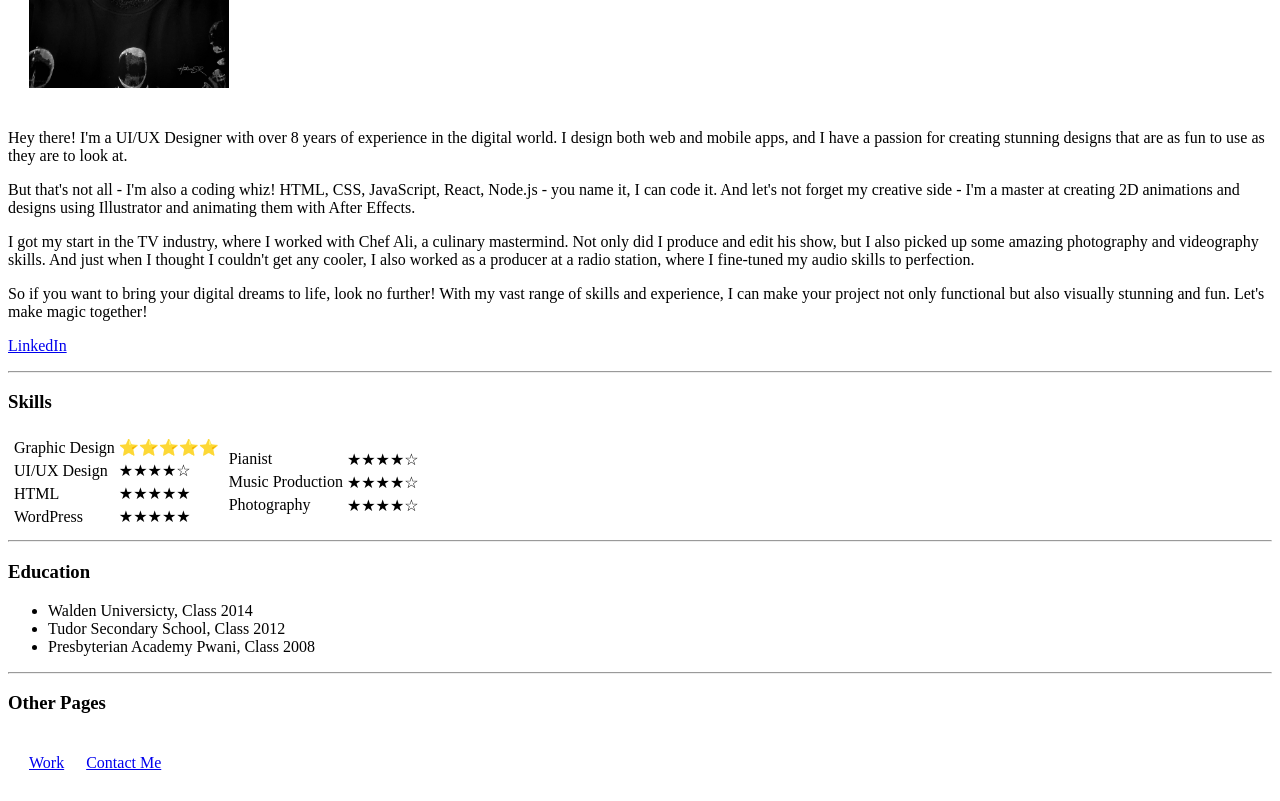
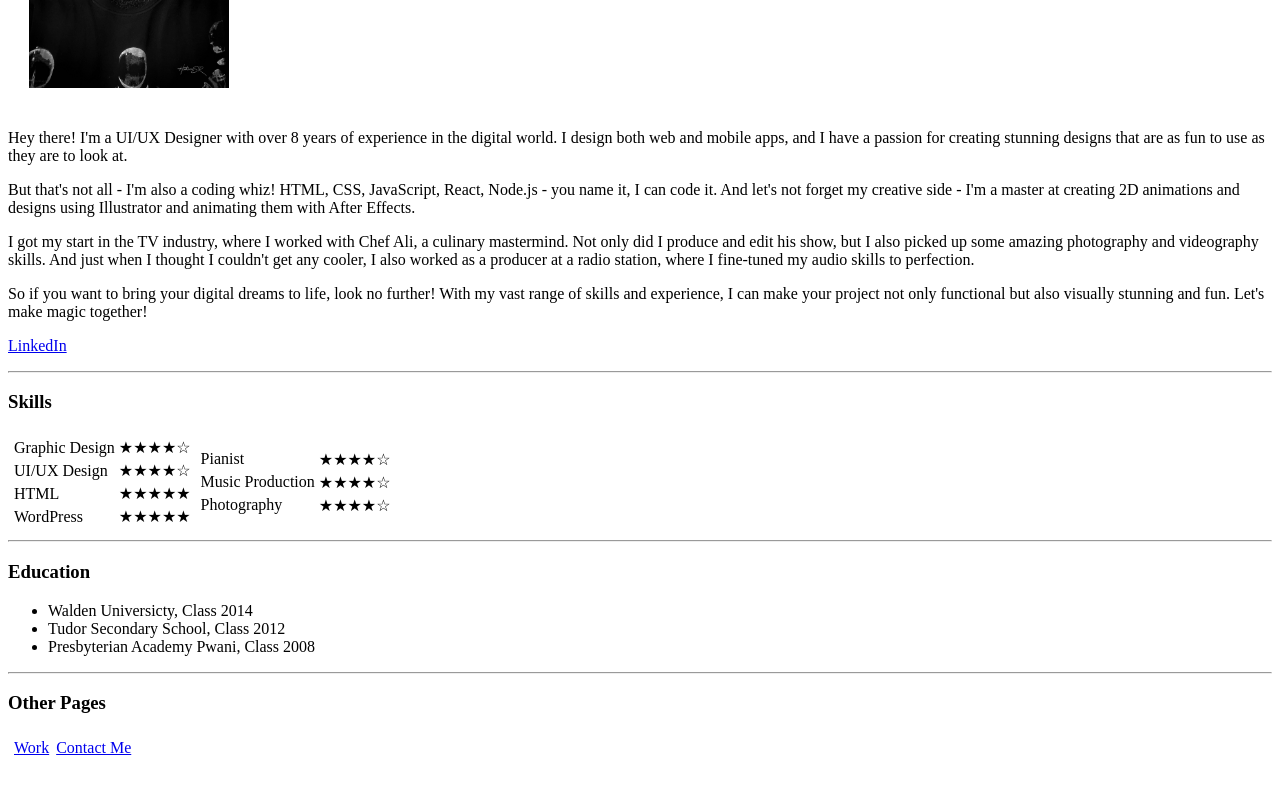
Before and after one commit to HetchSR/cv, a plain HTML site: page index.html in a window 1280 px wide. Shown: the part 208-1009 px from the top of the page. After the commit the page ends 979 px from the top, so only its background shows below. Drawn offline with Linux system fonts and the light colour scheme.

Commit message:
Update index.html

```diff
--- a/index.html
+++ b/index.html
@@ -42,7 +42,7 @@
                 <table>
                     <tr>
                         <td>Graphic Design</td>
-                        <td>⭐⭐⭐⭐⭐</td>
+                        <td>&#x2605;&#x2605;&#x2605;&#x2605;&#x2606;</td>
                     </tr>
                     <tr>
                         <td>UI/UX Design</td>
@@ -85,7 +85,7 @@
     </ul>
     <hr>
     <h3>Other Pages</h3>
-    <table cellspacing="20">
+    <table cellspacing="5">
         <tr>
             <td><a href="work.html">Work</a></td>
             <td><a href="contact-me.html">Contact Me</a></td>
```
